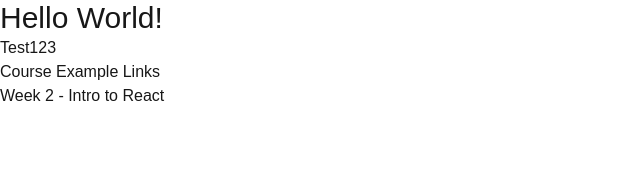
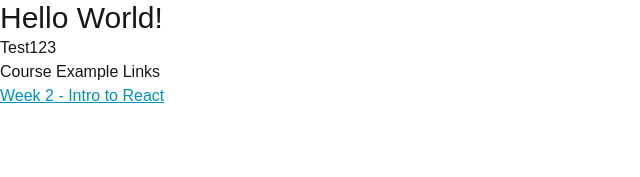
Before and after one commit to Jessie-Tang-Iu/cprg306-assignments, a Next.js app: page / in a window 1280 px wide. Shown: the top 177 px of the page, without its empty margins (0-640 px from the left). Built offline with nearby package versions, Linux system fonts and the light colour scheme.

Commit message:
Update page.js
change the link style

```diff
--- a/app/page.js
+++ b/app/page.js
@@ -2,14 +2,24 @@ import Link from "next/link";
 
 
 export default function Home() {
-  return (
+
+  // this is a single line comment
+  /*
+  this is a
+  multi-line comment
+   */
+
+    return (
     <main>
+      {
+        // test
+      }
       <h1 className="text-3xl">Hello World!</h1>
       <p>Test123</p>
 
       <h2>Course Example Links</h2>
       <ul>
-        <li> <Link href="./week-2/">Week 2 - Intro to React</Link> </li>
+        <li> <Link href="./week-2/" className="text-cyan-600 underline hover:text-cyan-300">Week 2 - Intro to React</Link> </li>
       </ul>
     </main>
   );
```
